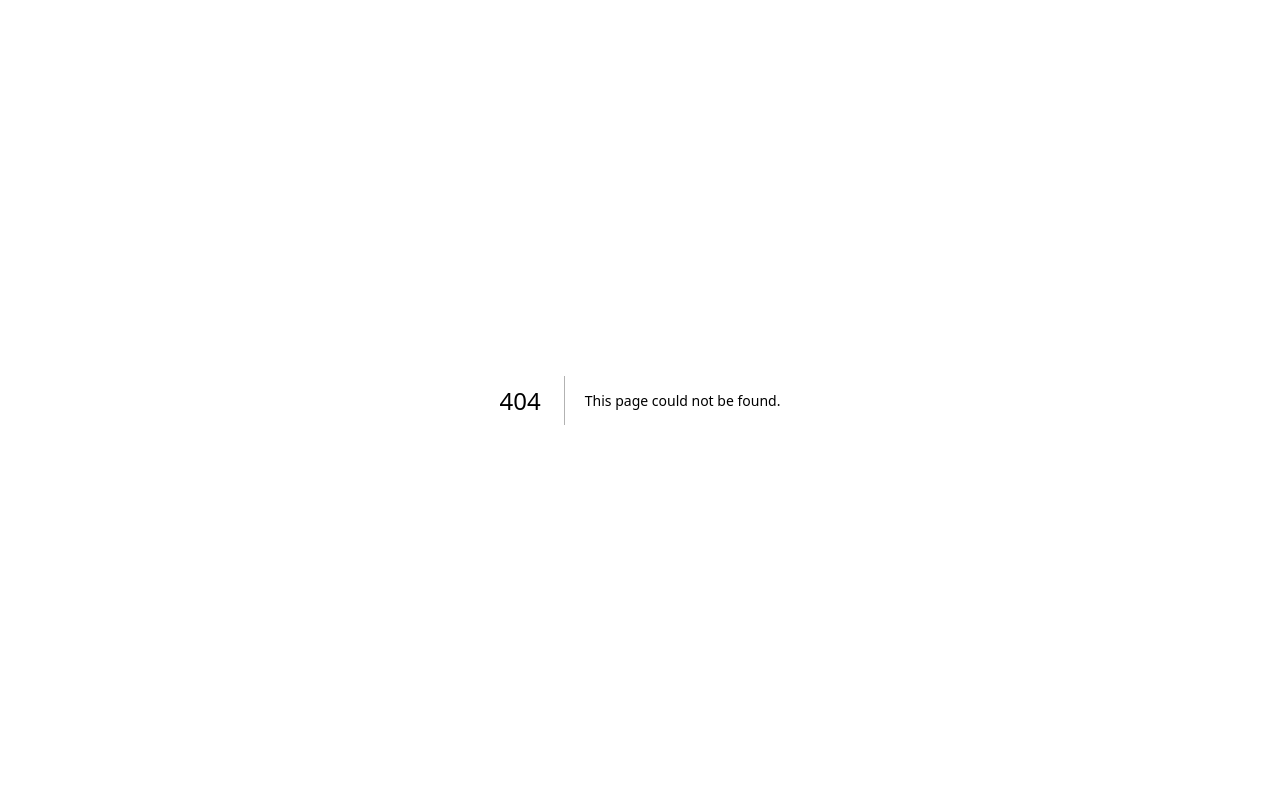
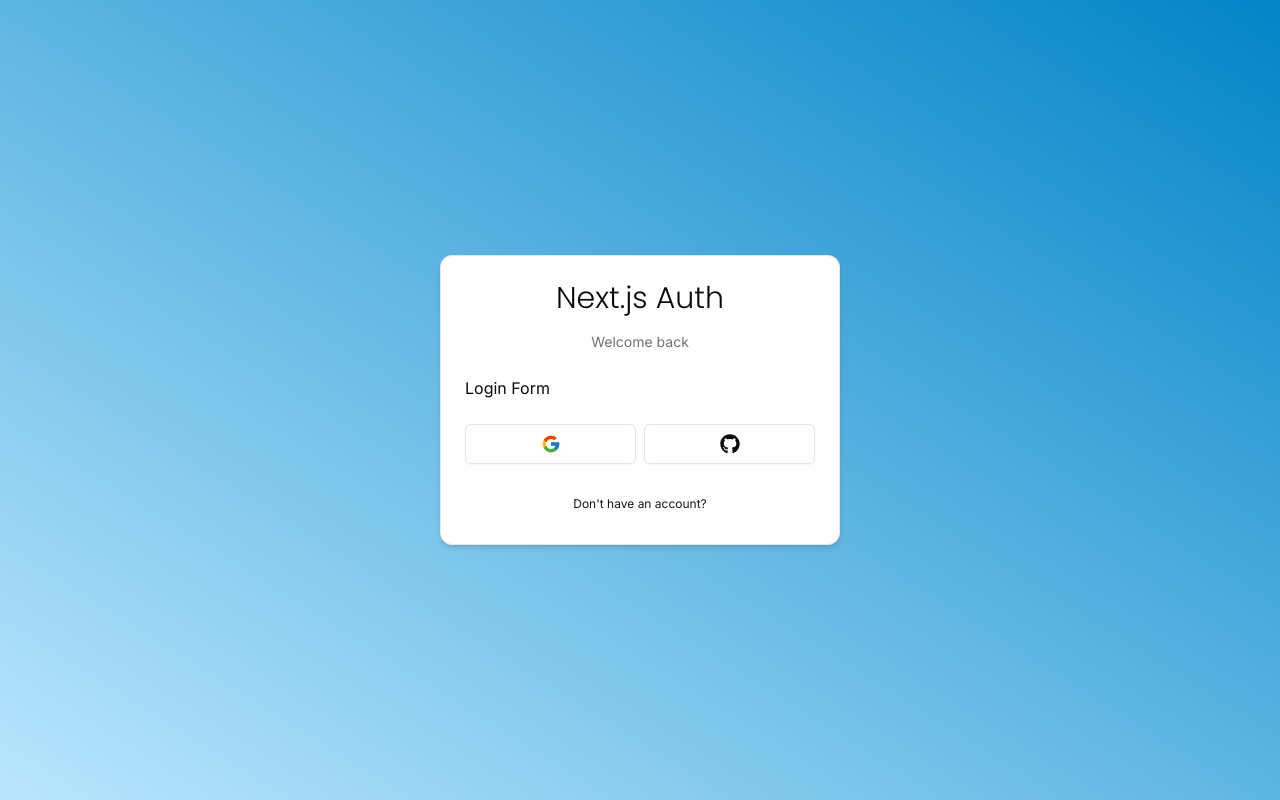
Before and after one commit to walkccc/nextjs-auth, a Next.js app: page /auth/login in a window 1280 px wide. Before the commit this address had no page. Built offline with nearby package versions, Linux system fonts and the light colour scheme.

Commit message:
feat: add shadcn `card`, card wrapper, and initial login form
$ npx shadci/ui@latest add card
$ npm i react-icons

```diff
--- /dev/null
+++ b/app/auth/layout.tsx
@@ -0,0 +1,11 @@
+export default function AuthLayout({
+  children,
+}: Readonly<{
+  children: React.ReactNode;
+}>) {
+  return (
+    <div className="flex h-full flex-col items-center justify-center bg-gradient-to-tr from-sky-200 to-sky-600">
+      {children}
+    </div>
+  );
+}
--- /dev/null
+++ b/app/auth/login/page.tsx
@@ -0,0 +1,5 @@
+import { LoginForm } from '@/components/auth/login-form';
+
+export default function LoginPage() {
+  return <LoginForm />;
+}
--- /dev/null
+++ b/components/auth/back-button.tsx
@@ -0,0 +1,18 @@
+'use client';
+
+import Link from 'next/link';
+
+import { Button } from '@/components/ui/button';
+
+interface BackButtonProps {
+  label: string;
+  href: string;
+}
+
+export const BackButton = ({ label, href }: BackButtonProps) => {
+  return (
+    <Button variant="link" className="font-normal w-full" size="sm" asChild>
+      <Link href={href}>{label}</Link>
+    </Button>
+  );
+};
--- /dev/null
+++ b/components/auth/card-wrapper.tsx
@@ -0,0 +1,44 @@
+'use client';
+
+import { BackButton } from '@/components/auth/back-button';
+import { Header } from '@/components/auth/header';
+import { Social } from '@/components/auth/social';
+import {
+  Card,
+  CardContent,
+  CardFooter,
+  CardHeader,
+} from '@/components/ui/card';
+
+interface CardWrapperProps {
+  children: React.ReactNode;
+  headerLabel: string;
+  backButtonLabel: string;
+  backButtonHref: string;
+  showSocial?: boolean;
+}
+
+export const CardWrapper = ({
+  children,
+  headerLabel,
+  backButtonLabel,
+  backButtonHref,
+  showSocial,
+}: CardWrapperProps) => {
+  return (
+    <Card className="w-[400px] shadow-md">
+      <CardHeader>
+        <Header label={headerLabel} />
+      </CardHeader>
+      <CardContent>{children}</CardContent>
+      {showSocial && (
+        <CardFooter>
+          <Social />
+        </CardFooter>
+      )}
+      <CardFooter>
+        <BackButton label={backButtonLabel} href={backButtonHref} />
+      </CardFooter>
+    </Card>
+  );
+};
--- /dev/null
+++ b/components/auth/header.tsx
@@ -0,0 +1,23 @@
+import { Poppins } from 'next/font/google';
+
+import { cn } from '@/lib/utils';
+
+const font = Poppins({
+  subsets: ['latin'],
+  weight: ['300'],
+});
+
+interface HeaderProps {
+  label: string;
+}
+
+export const Header = ({ label }: HeaderProps) => {
+  return (
+    <div className="w-full flex flex-col gap-y-4 items-center justify-center">
+      <h1 className={cn('text-3xl font-semibold', font.className)}>
+        Next.js Auth
+      </h1>
+      <p className="text-muted-foreground text-sm">{label}</p>
+    </div>
+  );
+};
--- /dev/null
+++ b/components/auth/login-form.tsx
@@ -0,0 +1,14 @@
+import { CardWrapper } from '@/components/auth/card-wrapper';
+
+export const LoginForm = () => {
+  return (
+    <CardWrapper
+      headerLabel="Welcome back"
+      backButtonLabel="Don't have an account?"
+      backButtonHref="/auth/register"
+      showSocial
+    >
+      Login Form
+    </CardWrapper>
+  );
+};
--- /dev/null
+++ b/components/auth/social.tsx
@@ -0,0 +1,19 @@
+'use client';
+
+import { FaGithub } from 'react-icons/fa';
+import { FcGoogle } from 'react-icons/fc';
+
+import { Button } from '@/components/ui/button';
+
+export const Social = () => {
+  return (
+    <div className="flex items-center w-full gap-x-2">
+      <Button size="lg" className="w-full" variant="outline" onClick={() => {}}>
+        <FcGoogle className="h-5 w-5" />
+      </Button>
+      <Button size="lg" className="w-full" variant="outline" onClick={() => {}}>
+        <FaGithub className="h-5 w-5" />
+      </Button>
+    </div>
+  );
+};
--- /dev/null
+++ b/components/ui/card.tsx
@@ -0,0 +1,83 @@
+import * as React from 'react';
+
+import { cn } from '@/lib/utils';
+
+const Card = React.forwardRef<
+  HTMLDivElement,
+  React.HTMLAttributes<HTMLDivElement>
+>(({ className, ...props }, ref) => (
+  <div
+    ref={ref}
+    className={cn(
+      'rounded-xl border bg-card text-card-foreground shadow',
+      className,
+    )}
+    {...props}
+  />
+));
+Card.displayName = 'Card';
+
+const CardHeader = React.forwardRef<
+  HTMLDivElement,
+  React.HTMLAttributes<HTMLDivElement>
+>(({ className, ...props }, ref) => (
+  <div
+    ref={ref}
+    className={cn('flex flex-col space-y-1.5 p-6', className)}
+    {...props}
+  />
+));
+CardHeader.displayName = 'CardHeader';
+
+const CardTitle = React.forwardRef<
+  HTMLParagraphElement,
+  React.HTMLAttributes<HTMLHeadingElement>
+>(({ className, ...props }, ref) => (
+  <h3
+    ref={ref}
+    className={cn('font-semibold leading-none tracking-tight', className)}
+    {...props}
+  />
+));
+CardTitle.displayName = 'CardTitle';
+
+const CardDescription = React.forwardRef<
+  HTMLParagraphElement,
+  React.HTMLAttributes<HTMLParagraphElement>
+>(({ className, ...props }, ref) => (
+  <p
+    ref={ref}
+    className={cn('text-sm text-muted-foreground', className)}
+    {...props}
+  />
+));
+CardDescription.displayName = 'CardDescription';
+
+const CardContent = React.forwardRef<
+  HTMLDivElement,
+  React.HTMLAttributes<HTMLDivElement>
+>(({ className, ...props }, ref) => (
+  <div ref={ref} className={cn('p-6 pt-0', className)} {...props} />
+));
+CardContent.displayName = 'CardContent';
+
+const CardFooter = React.forwardRef<
+  HTMLDivElement,
+  React.HTMLAttributes<HTMLDivElement>
+>(({ className, ...props }, ref) => (
+  <div
+    ref={ref}
+    className={cn('flex items-center p-6 pt-0', className)}
+    {...props}
+  />
+));
+CardFooter.displayName = 'CardFooter';
+
+export {
+  Card,
+  CardContent,
+  CardDescription,
+  CardFooter,
+  CardHeader,
+  CardTitle,
+};
--- a/package.json
+++ b/package.json
@@ -16,6 +16,7 @@
     "next": "14.1.0",
     "react": "^18",
     "react-dom": "^18",
+    "react-icons": "^5.0.1",
     "tailwind-merge": "^2.2.1",
     "tailwindcss-animate": "^1.0.7"
   },
```
Also changed, not shown: 1 other file (tests, documents, lock files or other folders).
